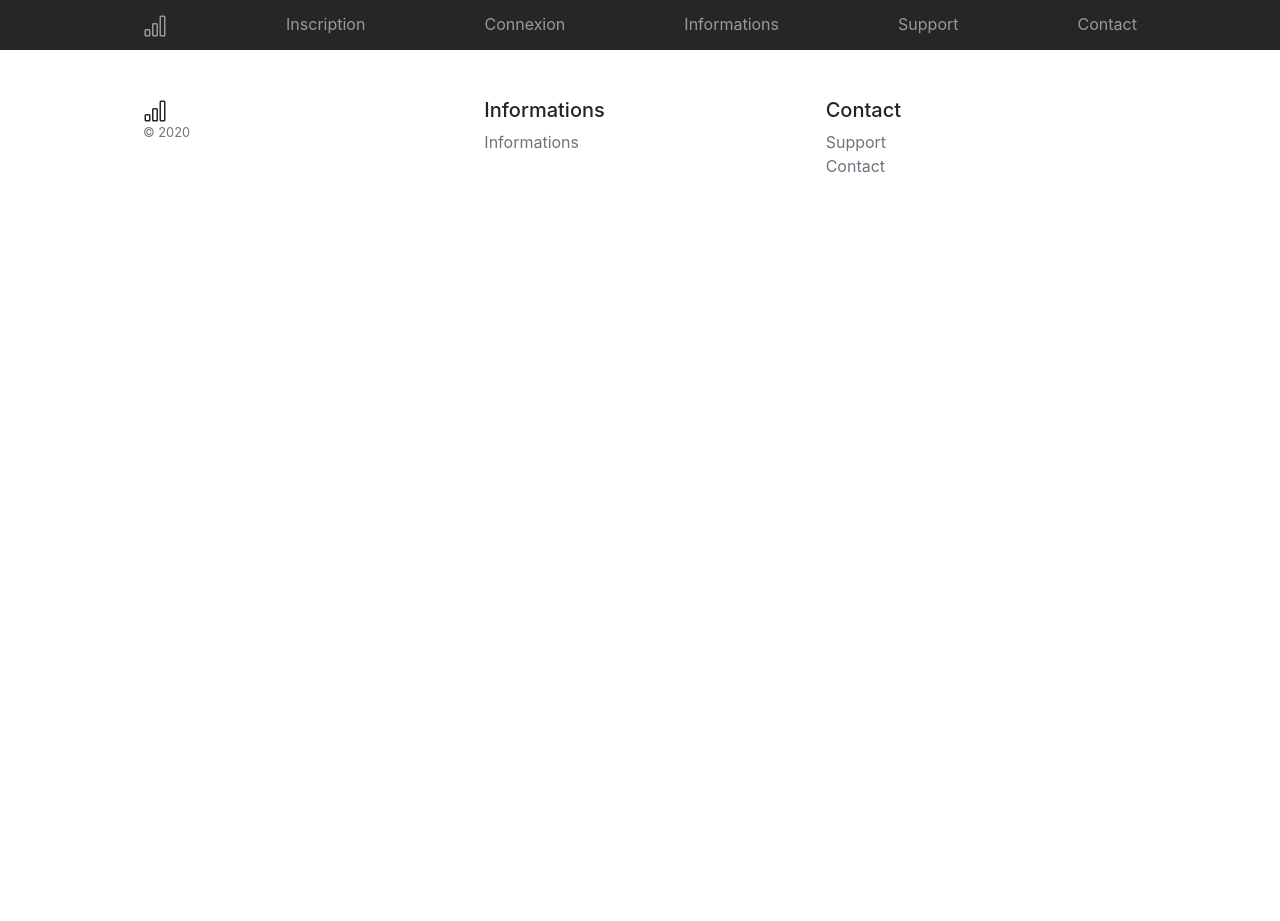
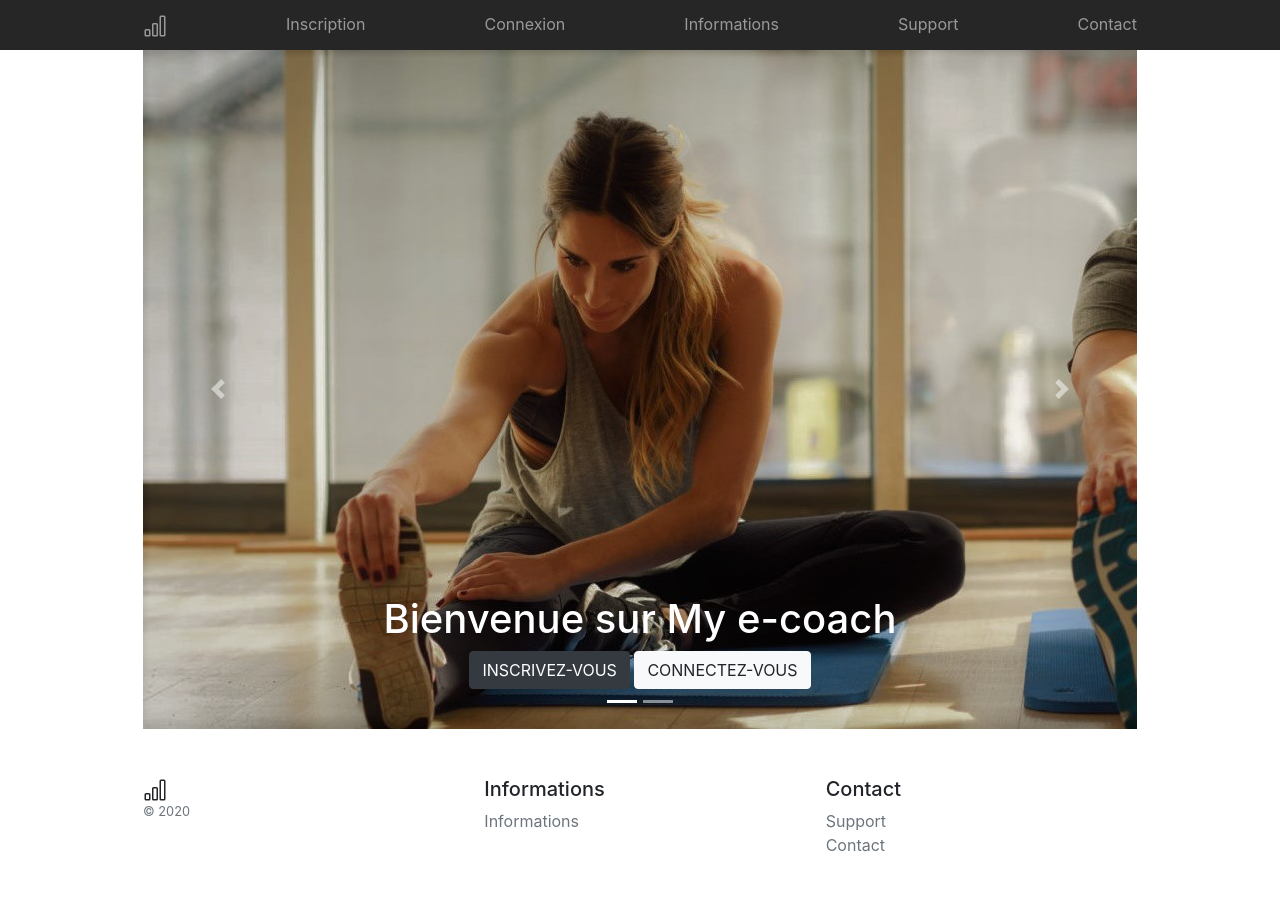
Before and after one commit to lucasggit/PLI, a Symfony app: template templates/ecoach/index.html.twig in a window 1280 px wide. Before the commit the page ends 173 px from the top, so only its background shows below. Run offline with Twig, Linux system fonts and the light colour scheme; the template is opened without the code that fills it, so the values that code supplies are empty; some libraries are stand-ins or nearby versions.

Commit message:
Mise a jour de la page d'accueil

```diff
--- a/templates/ecoach/index.html.twig
+++ b/templates/ecoach/index.html.twig
@@ -20,8 +20,44 @@
     }
   </style>
   {% if not app.user %}
-  <div>
-
+  <div id="carouselExampleCaptions" class="carousel slide" data-ride="carousel">
+    <ol class="carousel-indicators">
+      <li data-target="#carouselExampleCaptions" data-slide-to="0" class="active"></li>
+      <li data-target="#carouselExampleCaptions" data-slide-to="1"></li>
+      {# <li data-target="#carouselExampleCaptions" data-slide-to="2"></li> #}
+    </ol>
+    <div class="carousel-inner">
+      <div class="carousel-item active">
+        <img src="{{ asset('/img/Cover.jpg') }}" class="d-block w-60" alt="...">
+        <div class="carousel-caption d-none d-md-block">
+          <h1>Bienvenue sur My e-coach</h1>
+          <button type="link" class="btn btn-dark" href="{{ path('security_registration') }}">INSCRIVEZ-VOUS</button>
+          <button type="link" class="btn btn-light" href"{{ path('security_login') }}">CONNECTEZ-VOUS</button>
+        </div>
+      </div>
+      <div class="carousel-item">
+        <img src="{{ asset('/img/Produit.PNG') }}" class="d-block w-60" alt="...">
+        <div class="carousel-caption d-none d-md-block">
+          <h1 style="color: black;">Proposez vos produits</h1>
+          <p style="color: black;">Mettez à disposition vos conseils nutritions et autres produits à votre clientèle.</p>
+        </div>
+      </div>
+      {# <div class="carousel-item">
+        <img src="{{ asset('/img/Cover.jpg') }}" class="d-block w-60" alt="...">
+        <div class="carousel-caption d-none d-md-block">
+          <h5>Third slide label</h5>
+          <p>Praesent commodo cursus magna, vel scelerisque nisl consectetur.</p>
+        </div>
+      </div> #}
+    </div>
+    <a class="carousel-control-prev" href="#carouselExampleCaptions" role="button" data-slide="prev">
+      <span class="carousel-control-prev-icon" aria-hidden="true"></span>
+      <span class="sr-only">Previous</span>
+    </a>
+    <a class="carousel-control-next" href="#carouselExampleCaptions" role="button" data-slide="next">
+      <span class="carousel-control-next-icon" aria-hidden="true"></span>
+      <span class="sr-only">Next</span>
+    </a>
   </div>
   {% else %}
     <div class="position-relative overflow-hidden p-3 p-md-5 m-md-3 text-center bg-light">
```
Also changed, not shown: public/img/Capture.PNG (added), public/img/Cover.jpg, public/img/produit.png (added).
